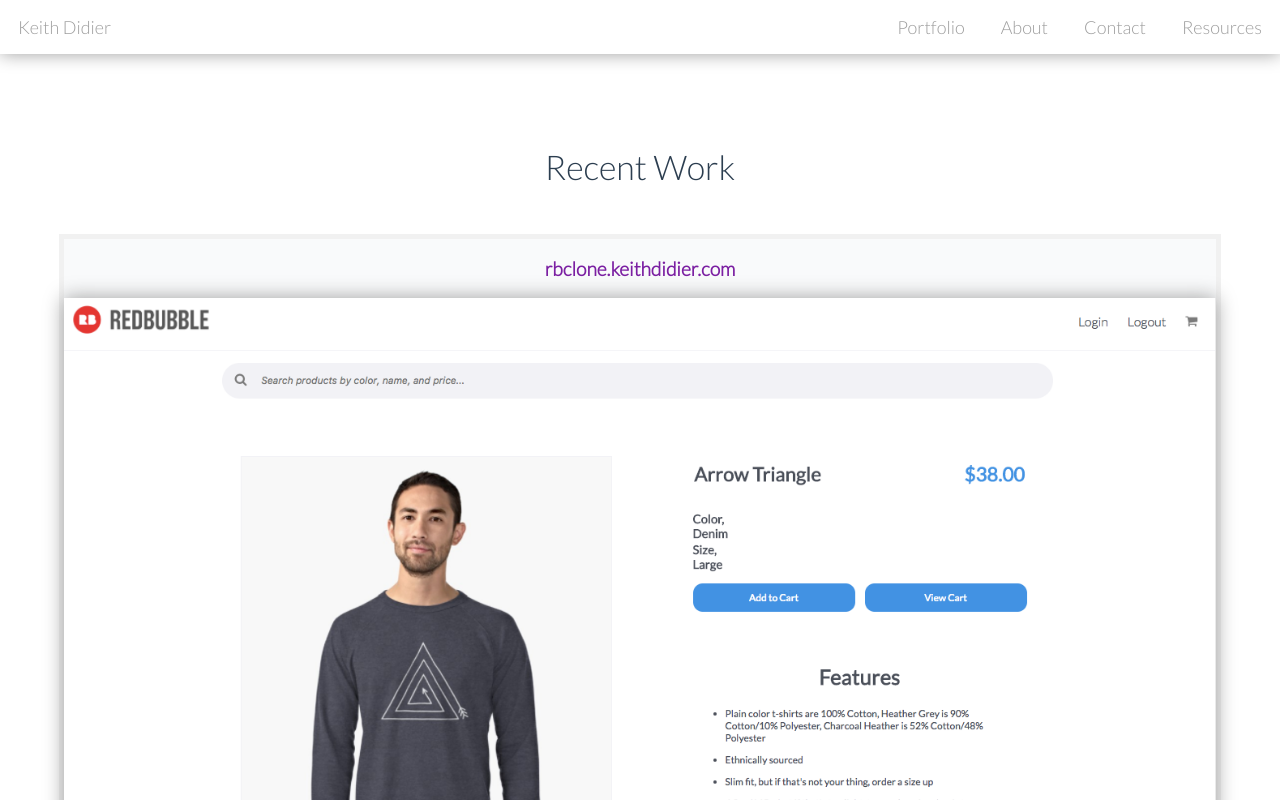
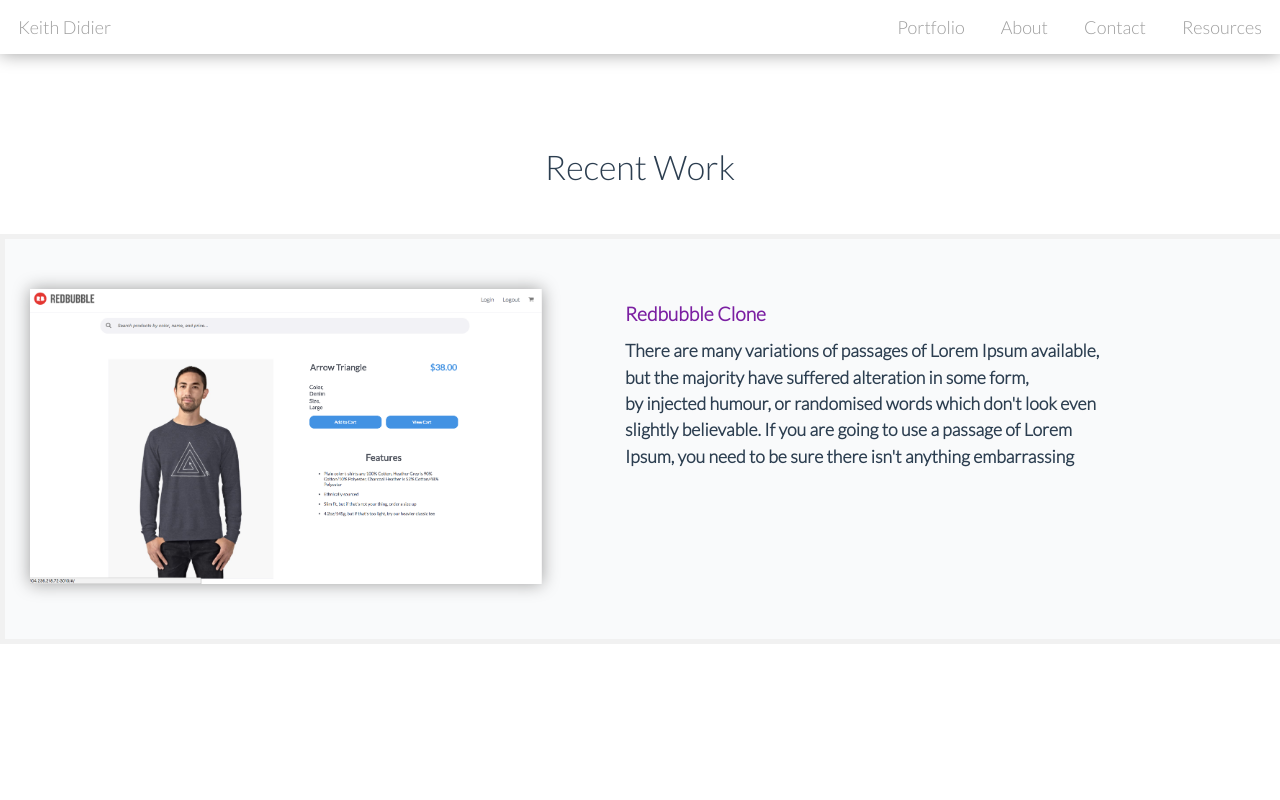
Before and after one commit to keithdidier/portfolio-website, a React (Create React App) app: page / in a window 1280 px wide. Shown: the top 800 px of the page. Built offline with nearby package versions, Linux system fonts and the light colour scheme.

Commit message:
production build

```diff
--- a/src/components/About/About.css
+++ b/src/components/About/About.css
@@ -1,8 +1,24 @@
 @import url("https://fonts.googleapis.com/css?family=Lato:300");
-.about-wrapper {
+@-webkit-keyframes fadeIn {
+  0% {
+    opacity: 0; }
+  100% {
+    opacity: 1; } }
+
+@keyframes fadeIn {
+  0% {
+    opacity: 0; }
+  100% {
+    opacity: 1; } }
+
+#about-wrapper {
   font-family: "Lato", sans-serif;
   color: #2c3e50;
-  padding: 100px 10px 0 10px; }
+  padding: 100px 10px 0 10px;
+  -webkit-animation-name: fadeIn;
+  animation-name: fadeIn;
+  -webkit-animation-duration: 1s;
+  animation-duration: .64s; }
 
 .headshot-container {
   display: flex;
@@ -51,3 +67,6 @@
   padding: 15px 15px;
   height: 58px;
   width: 58px; }
+
+.tech-by-name {
+  text-align: center; }
--- a/src/components/About/About.js
+++ b/src/components/About/About.js
@@ -15,7 +15,7 @@
 export default class About extends Component {
     render() {
         return(
-            <header className="about-wrapper">
+            <section id="about-wrapper">
                 <div className="headshot-container">
                     <img src={headshot} alt="#" className="headshot" />
                 </div>
@@ -42,13 +42,19 @@
                     <img src={sassLogo} alt="" className="sass-logo" />
                     <img src={postgresqlLogo} alt="" className="postgresql-logo" />
                 </section>
+                <div className="tech-by-name">
+                    <span>React | Redux | Node | HTML5 | CSS3 | Sass | PostgreSQL</span>
+                </div>
                 <section className="technology">
                     <h1 className="lead-text">Tech I'm Currently Learning</h1>
                     <img src={phpLogo} alt="" className="php-logo" />
                     <img src={laravelLogo} alt="" className="laravel-logo" />
                     <img src={angularLogo} alt="" className="angular-logo" />
                 </section>
-            </header>
+                <div className="tech-by-name">
+                    <span>PHP | Laravel | Angular</span>
+                </div>
+            </section>
         )
     }
 }
--- a/src/components/About/About.scss
+++ b/src/components/About/About.scss
@@ -1,9 +1,22 @@
 @import "main.scss";
 
-.about-wrapper {
+@-webkit-keyframes fadeIn {
+    0% {opacity: 0;}
+    100% {opacity: 1;}
+    }
+    @keyframes fadeIn {
+    0% {opacity: 0;}
+    100% {opacity: 1;}
+    }
+
+#about-wrapper {
     font-family: $primary-font;
     color: $primary-color;
     padding: 100px 10px 0 10px;
+    -webkit-animation-name: fadeIn;
+    animation-name: fadeIn;
+    -webkit-animation-duration: 1s;
+    animation-duration: .64s;
 }
 
 .headshot-container {
@@ -67,3 +80,7 @@
     height: 58px;
     width: 58px;
 }
+
+.tech-by-name {
+    text-align: center;
+}
--- a/src/components/Contact/Contact.css
+++ b/src/components/Contact/Contact.css
@@ -1,5 +1,21 @@
 @import url("https://fonts.googleapis.com/css?family=Lato:300");
-.contact-wrapper {
+@-webkit-keyframes fadeIn {
+  0% {
+    opacity: 0; }
+  100% {
+    opacity: 1; } }
+
+@keyframes fadeIn {
+  0% {
+    opacity: 0; }
+  100% {
+    opacity: 1; } }
+
+#contact-wrapper {
+  -webkit-animation-name: fadeIn;
+  animation-name: fadeIn;
+  -webkit-animation-duration: 1s;
+  animation-duration: .64s;
   padding: 50px 0;
   color: #9E9E9E;
   font-family: "Lato", sans-serif; }
@@ -22,6 +38,9 @@
   padding: 30px 10px 0 10px;
   color: #2c3e50;
   font-weight: 700; }
+  .contact-para .fa-angle-right {
+    margin-left: 8px;
+    color: #2c3e50; }
 
 .post-message {
   display: flex;
@@ -69,15 +88,22 @@
     position: absolute;
     top: 28%;
     left: 60%;
-    width: 30vw;
+    width: 32vw;
     padding: 60px 0;
     background: #f9fafb;
     word-break: break-word;
-    box-shadow: 0 0 1em 0 #9E9E9E;
+    border: 1px solid #ecf0f1;
     font-family: "Lato", sans-serif; }
     .contact-para p {
       font-size: 2em;
       font-weight: 900;
       margin: 0 15px;
-      color: #9E9E9E;
-      line-height: 130%; } }
+      color: #2c3e50;
+      line-height: 130%; }
+      .contact-para p .fa-angle-right {
+        margin-left: 12px;
+        text-decoration: none;
+        color: #2c3e50; }
+        .contact-para p .fa-angle-right:hover {
+          cursor: pointer;
+          color: #7B1FA2; } }
--- a/src/components/Contact/Contact.js
+++ b/src/components/Contact/Contact.js
@@ -25,14 +25,17 @@
 
     render() {
         return(
-            <section className="contact-wrapper">
+            <section id="contact-wrapper">
                 <div className="view-title">
                     <h1>Contact</h1>
                 </div>
                 <section className="contact-para">
                     <p>If you would like to contact me,
                         feel free to send a message in the form to the left.
-                        You are also welcome to contact me through<a href="https://www.linkedin.com/in/keithdidier/" target="_blank">  LinkedIn.</a>
+                        You are also welcome to contact me through LinkedIn.
+                        <a href="https://www.linkedin.com/in/keithdidier/" target="_blank">
+                            <i className="fa fa-angle-right fa-lg" aria-hidden="true"></i>
+                        </a>
                     </p>
                 </section>
                 <form className="post-message">
--- a/src/components/Contact/Contact.scss
+++ b/src/components/Contact/Contact.scss
@@ -1,6 +1,19 @@
 @import "main.scss";
 
-.contact-wrapper {
+@-webkit-keyframes fadeIn {
+    0% {opacity: 0;}
+    100% {opacity: 1;}
+    }
+    @keyframes fadeIn {
+    0% {opacity: 0;}
+    100% {opacity: 1;}
+    }
+
+#contact-wrapper {
+    -webkit-animation-name: fadeIn;
+    animation-name: fadeIn;
+    -webkit-animation-duration: 1s;
+    animation-duration: .64s;
     padding: 50px 0;
     color: $text-color;
     font-family: $primary-font;
@@ -28,6 +41,11 @@
     padding: 30px 10px 0 10px;
     color: $primary-color;
     font-weight: 700;
+
+    .fa-angle-right {
+        margin-left: 8px;
+        color: $primary-color;
+    }
 }
 
 .post-message {
@@ -95,19 +113,31 @@
         position: absolute;
         top: 28%;
         left: 60%;
-        width: 30vw;
+        width: 32vw;
         padding: 60px 0;
         background: #f9fafb;
         word-break: break-word;
-        box-shadow: 0 0 1em 0 $text-color;
+        // box-shadow: 0 0 1em 0 $text-color;
+        border: 1px solid #ecf0f1;
         font-family: $primary-font;
 
         p {
             font-size: 2em;
             font-weight: 900;
             margin: 0 15px;
-            color: $text-color;
+            color: $primary-color;
             line-height: 130%;
+
+            .fa-angle-right {
+                margin-left: 12px;
+                text-decoration: none;
+                color: $primary-color;
+
+                &:hover {
+                    cursor: pointer;
+                    color: $theme-color;
+                }
+            }
         }
     }
 }
--- a/src/components/Portfolio/Portfolio.css
+++ b/src/components/Portfolio/Portfolio.css
@@ -1,5 +1,21 @@
 @import url("https://fonts.googleapis.com/css?family=Lato:300");
+@-webkit-keyframes fadeIn {
+  0% {
+    opacity: 0; }
+  100% {
+    opacity: 1; } }
+
+@keyframes fadeIn {
+  0% {
+    opacity: 0; }
+  100% {
+    opacity: 1; } }
+
 #portfolio-wrapper {
+  -webkit-animation-name: fadeIn;
+  animation-name: fadeIn;
+  -webkit-animation-duration: 1s;
+  animation-duration: .64s;
   padding-top: 150px;
   font-family: "Lato", sans-serif; }
   #portfolio-wrapper .recent-work {
@@ -13,6 +29,10 @@
     width: 90%;
     margin: 0 auto;
     border: 5px solid #f1f1f1; }
+    #portfolio-wrapper .projects img {
+      width: 100%;
+      height: 100%;
+      box-shadow: 0 0 1em 0 #9E9E9E; }
     #portfolio-wrapper .projects .description {
       color: #2c3e50;
       font-size: 1em; }
@@ -23,11 +43,31 @@
         font-weight: 700;
         text-decoration: none;
         color: #7B1FA2; }
-      #portfolio-wrapper .projects .description img {
-        width: 100%;
-        height: 100%;
-        box-shadow: 0 0 1em 0 #9E9E9E; }
       #portfolio-wrapper .projects .description p {
         margin: 15px 30px;
         font-weight: 700;
         line-height: 150%; }
+
+@media (min-width: 1024px) {
+  #portfolio-wrapper .projects {
+    width: 100%;
+    height: 50vh;
+    margin: 0; }
+    #portfolio-wrapper .projects .img-container img {
+      width: 40%;
+      float: left;
+      margin: 50px 0 0 25px;
+      box-shadow: 0 0 1em 0 #9E9E9E; }
+    #portfolio-wrapper .projects .description {
+      float: right;
+      width: 50%;
+      margin: 50px 25px 0 0; }
+      #portfolio-wrapper .projects .description h3 {
+        margin: 15px 0 15px 5px;
+        display: block;
+        text-align: left; }
+      #portfolio-wrapper .projects .description p {
+        display: block;
+        margin: 5px;
+        font-size: 1.1em;
+        color: #2c3e50; } }
--- a/src/components/Portfolio/Portfolio.js
+++ b/src/components/Portfolio/Portfolio.js
@@ -11,11 +11,13 @@
                     <h1>Recent Work</h1>
                 </div>
                 <section className="projects">
-                    <div className="description">
+                <div className="img-container">
                         <a href="http://104.236.218.72:3010/#/" target="_blank">
-                            <h3>rbclone.keithdidier.com</h3>
                             <img src={rbcScreenShot} className="rbc-screen-shot"/>
                         </a>
+                        </div>
+                    <div className="description">
+                        <h3><a href="http://104.236.218.72:3010/#/" target="_blank">Redbubble Clone</a></h3>
                         <p>
                             There are many variations of passages of Lorem Ipsum available,<br/>
                             but the majority have suffered alteration in some form,<br/>
--- a/src/components/Portfolio/Portfolio.scss
+++ b/src/components/Portfolio/Portfolio.scss
@@ -1,7 +1,19 @@
 @import "main.scss";
 
+@-webkit-keyframes fadeIn {
+    0% {opacity: 0;}
+    100% {opacity: 1;}
+    }
+    @keyframes fadeIn {
+    0% {opacity: 0;}
+    100% {opacity: 1;}
+    }
 
 #portfolio-wrapper {
+    -webkit-animation-name: fadeIn;
+    animation-name: fadeIn;
+    -webkit-animation-duration: 1s;
+    animation-duration: .64s;
     padding-top: 150px;
     font-family: $primary-font;
 
@@ -21,6 +33,12 @@
         margin: 0 auto;
         border: 5px solid #f1f1f1;
 
+        img {
+            width: 100%;
+            height: 100%;
+            box-shadow: 0 0 1em 0 $text-color;
+        }
+
         .description {
             color: $primary-color;
             font-size: 1em;
@@ -34,12 +52,6 @@
                 color: $theme-color;
             }
 
-            img {
-                width: 100%;
-                height: 100%;
-                box-shadow: 0 0 1em 0 $text-color;
-            }
-
             p {
                 margin: 15px 30px;
                 font-weight: 700;
@@ -48,3 +60,43 @@
         }
     }
 }
+
+@media (min-width: 1024px) {
+    #portfolio-wrapper {
+
+        .projects {
+            width: 100%;
+            height: 50vh;
+            margin: 0;
+
+            .img-container {
+
+                img {
+                    width: 40%;
+                    float: left;
+                    margin: 50px 0 0 25px;
+                    box-shadow: 0 0 1em 0 $text-color;
+                }
+            }
+
+            .description {
+                float: right;
+                width: 50%;
+                margin: 50px 25px 0 0;
+
+                h3 {
+                    margin: 15px 0 15px 5px;
+                    display: block;
+                    text-align: left;
+                }
+
+                p {
+                    display: block;
+                    margin: 5px;
+                    font-size: 1.1em;
+                    color: $primary-color;
+                }
+            }
+        }
+    }
+}
```
Also changed, not shown: 1 other file (tests, documents, lock files or other folders).
